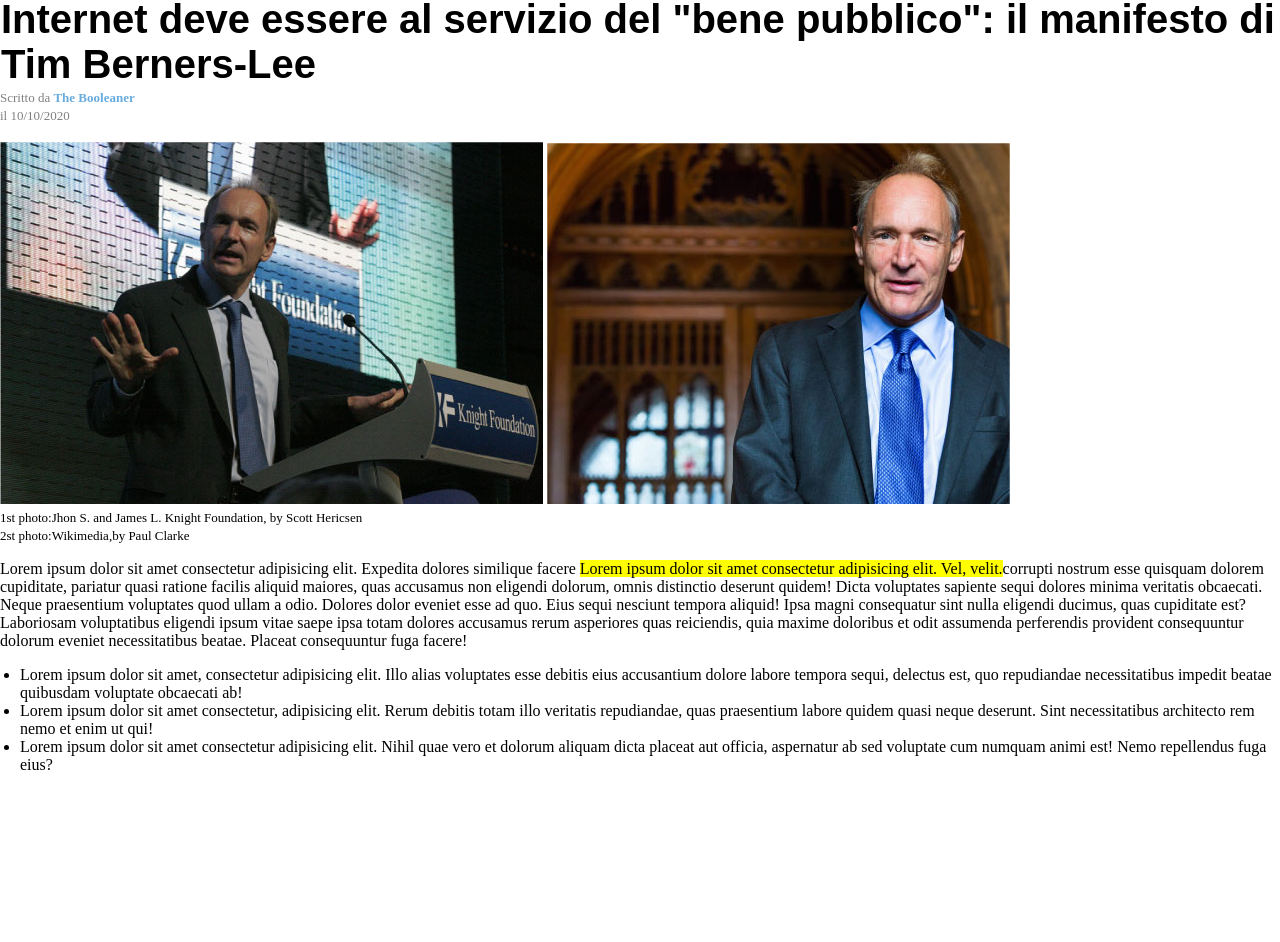
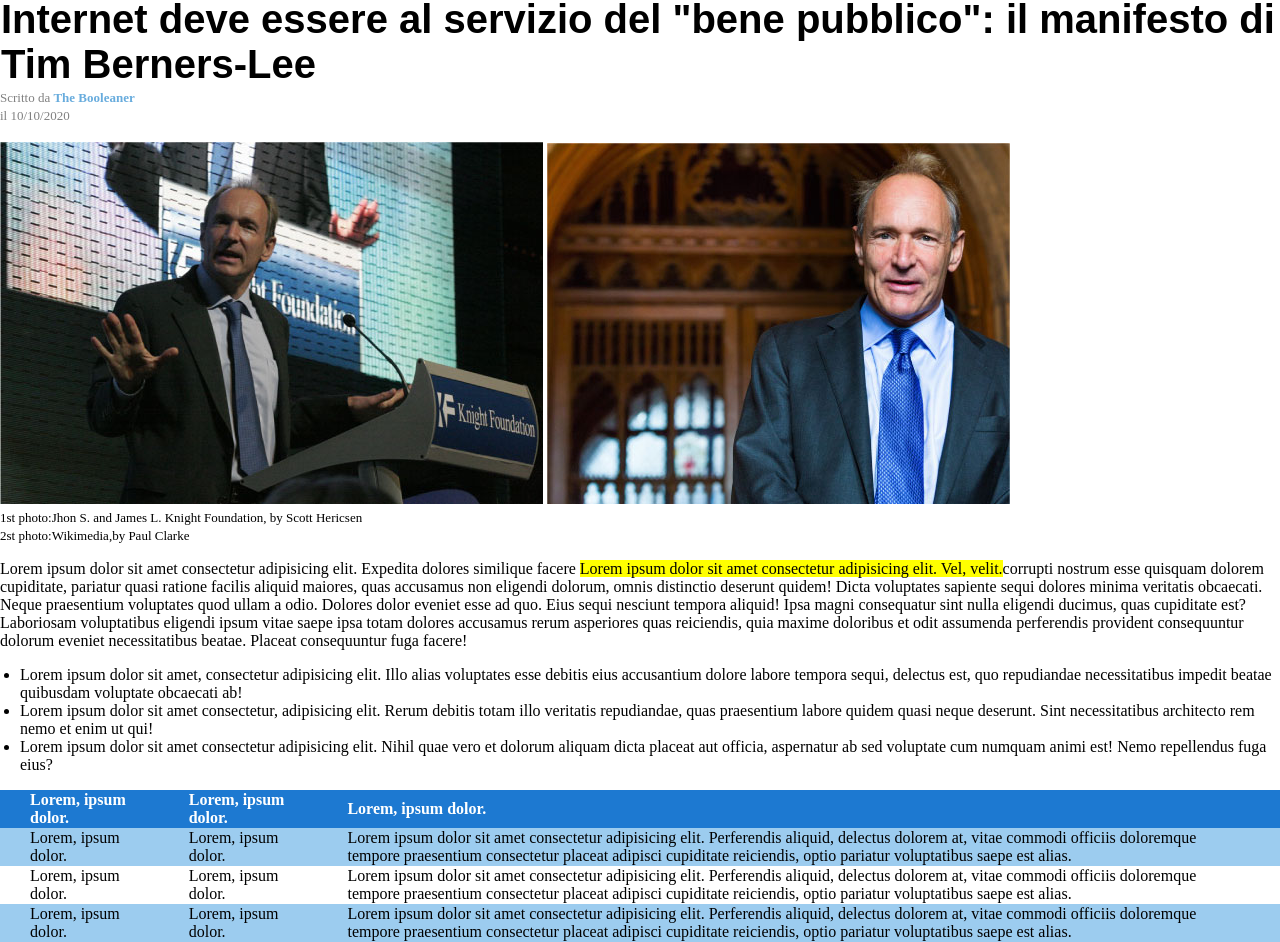
Before and after one commit to ManganiBiagio/html-css-booleaner, a plain HTML site: page index.html in a window 1280 px wide. Shown: the part 84-1026 px from the top of the page. Before the commit the page ends 874 px from the top, so only its background shows below. Drawn offline with Linux system fonts and the light colour scheme.

Commit message:
creazione tabella+css

```diff
--- a/css/style.css
+++ b/css/style.css
@@ -29,7 +29,27 @@ h1{
 ul{
     padding-left: 20px;
 }
+/* sfondi tabella */
+.sfondo-blu{
+    background-color: #1d79d1;
+    color: white;
+}
+.sfondo-celeste{
+    background-color: #9cccef;
+}
 
+/* --------------------------------------------------- */
+/* spaziatrure e gestione tabella */
+#table-0{
+    border-spacing: 0ch;
+    text-align: left;
+}
+
+th, td {
+    padding-left:30px ;
+    padding-right:30px ;
+
+  }
 /* --------------------------------------------------- */
 /* colori testo */
 #blue-color{
--- a/index.html
+++ b/index.html
@@ -42,7 +42,37 @@
                     <li>Lorem ipsum dolor sit amet consectetur adipisicing elit. Nihil quae vero et dolorum aliquam dicta placeat aut officia, aspernatur ab sed voluptate cum numquam animi est! Nemo repellendus fuga eius?</li>
                 </ul>
             </div>
+            <!-- Tabella  -->
+            <div>
+                <table id="table-0" >
+                    <thead>
+                        <tr class="sfondo-blu">
+                            <th>Lorem, ipsum dolor.</th>
+                            <th>Lorem, ipsum dolor.</th>
+                            <th>Lorem, ipsum dolor.</th>
+                        </tr>
+                    </thead>
+                    <tbody>
+                        <tr class="sfondo-celeste">
+                            <td>Lorem, ipsum dolor.</td>
+                            <td>Lorem, ipsum dolor.</td>
+                            <td>Lorem ipsum dolor sit amet consectetur adipisicing elit. Perferendis aliquid, delectus dolorem at, vitae commodi officiis doloremque tempore praesentium consectetur placeat adipisci cupiditate reiciendis, optio pariatur voluptatibus saepe est alias.</td>
+                        </tr>
 
+                        <tr>
+                            <td>Lorem, ipsum dolor.</td>
+                            <td>Lorem, ipsum dolor.</td>
+                            <td>Lorem ipsum dolor sit amet consectetur adipisicing elit. Perferendis aliquid, delectus dolorem at, vitae commodi officiis doloremque tempore praesentium consectetur placeat adipisci cupiditate reiciendis, optio pariatur voluptatibus saepe est alias.</td>
+                        </tr>
+
+                        <tr class="sfondo-celeste">
+                            <td>Lorem, ipsum dolor.</td>
+                            <td>Lorem, ipsum dolor.</td>
+                            <td>Lorem ipsum dolor sit amet consectetur adipisicing elit. Perferendis aliquid, delectus dolorem at, vitae commodi officiis doloremque tempore praesentium consectetur placeat adipisci cupiditate reiciendis, optio pariatur voluptatibus saepe est alias.</td>
+                        </tr>
+                    </tbody>
+                </table>
+            </div>
 
         </section>
 
```
